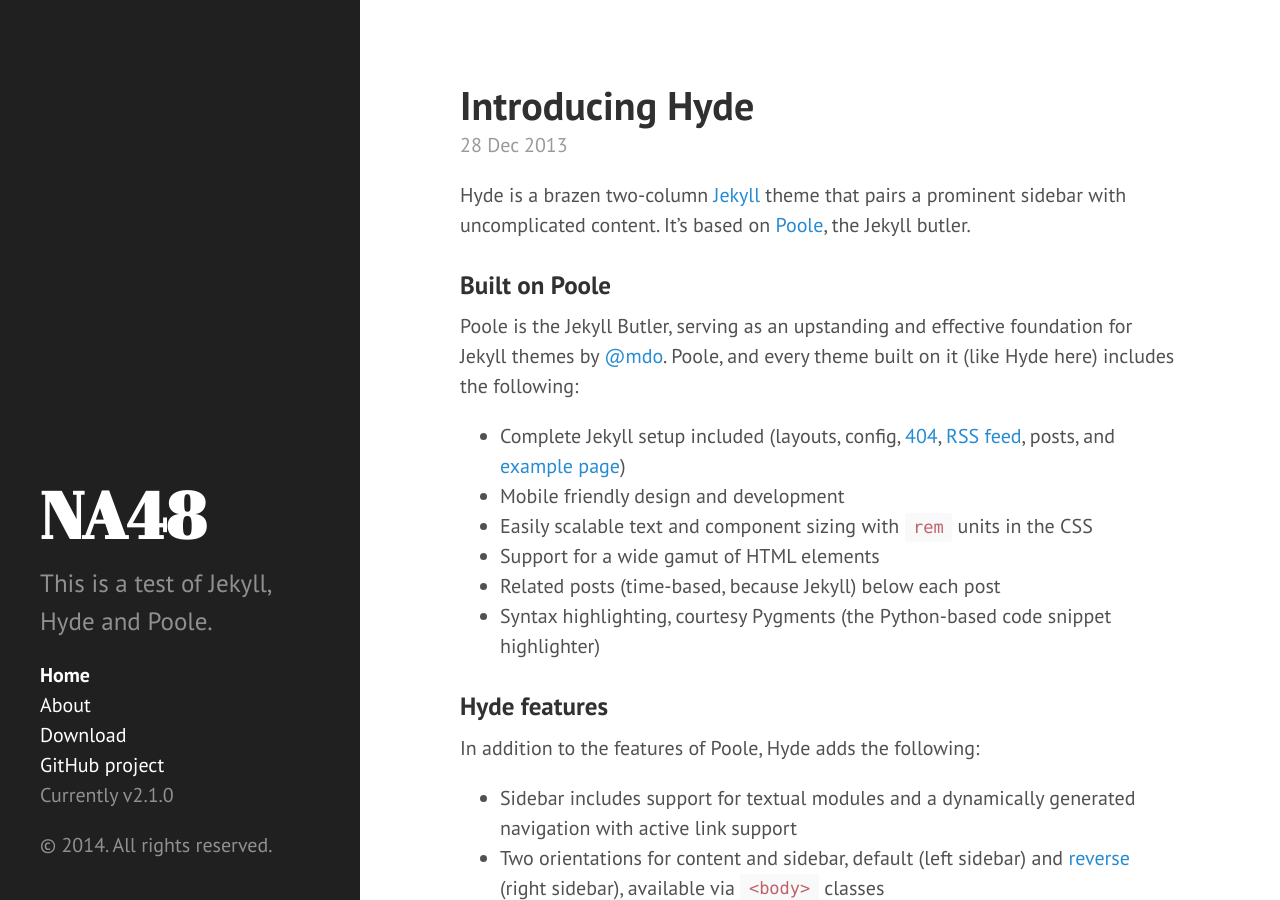
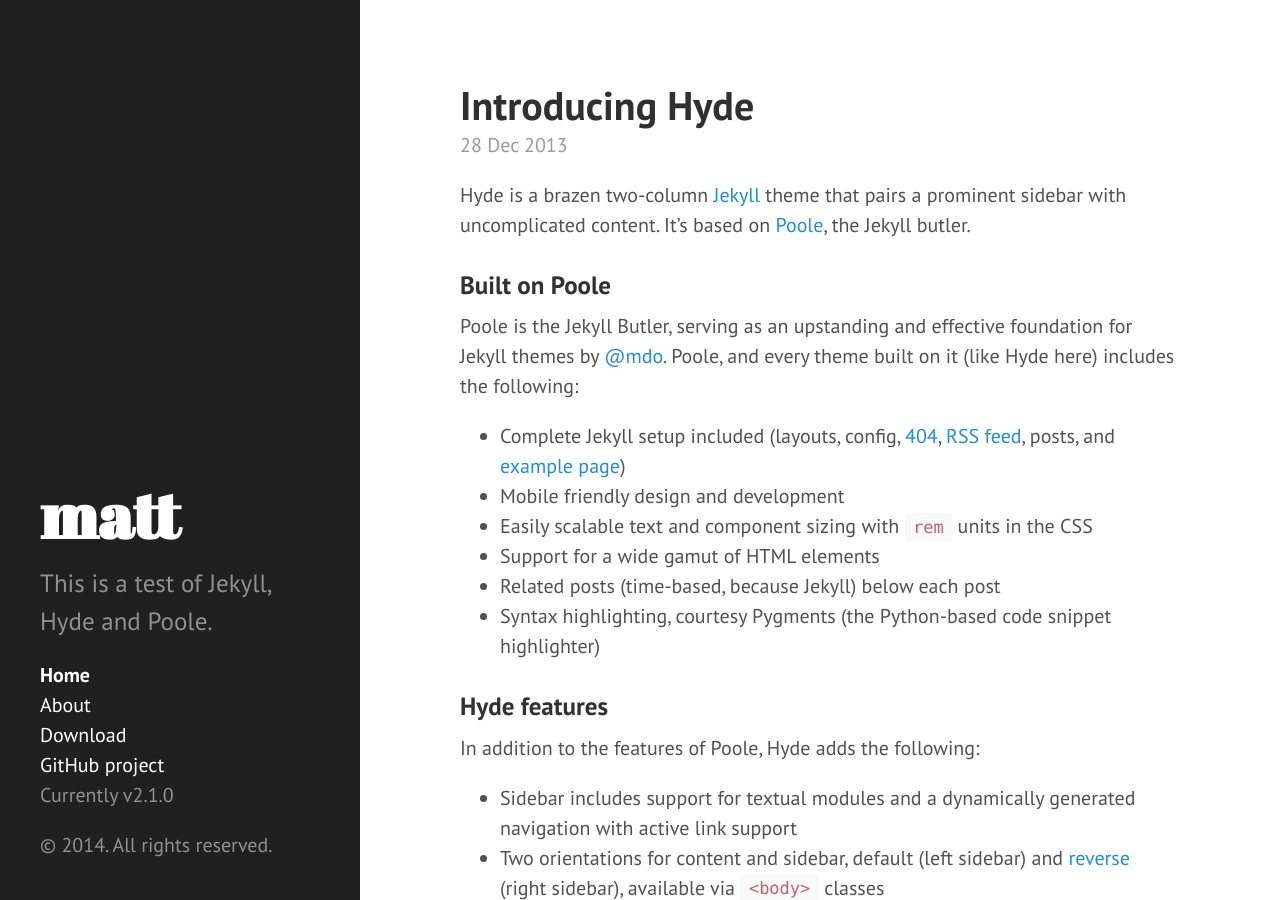
Before and after one commit to mattleblanc/blog, a Jekyll site: the page built from index.html, in a window 1280 px wide and 900 px high. Built offline with Jekyll 4.4.1, drawn with Linux system fonts in a browser that asks for light colours; Markdown is read by kramdown in place of the engine named in the settings; the list of posts is cut into pages by our own code.

Commit message:
Changing title.

```diff
--- a/_config.yml
+++ b/_config.yml
@@ -6,7 +6,7 @@
 permalink:        pretty
 
 # Setup
-title:            NA48
+title:            matt
 tagline:          ''
 description:      'This is a test of Jekyll, Hyde and Poole.'
 url:              http://mattleblanc.github.io/blog/
```
Also changed, not shown: 7 other files.
